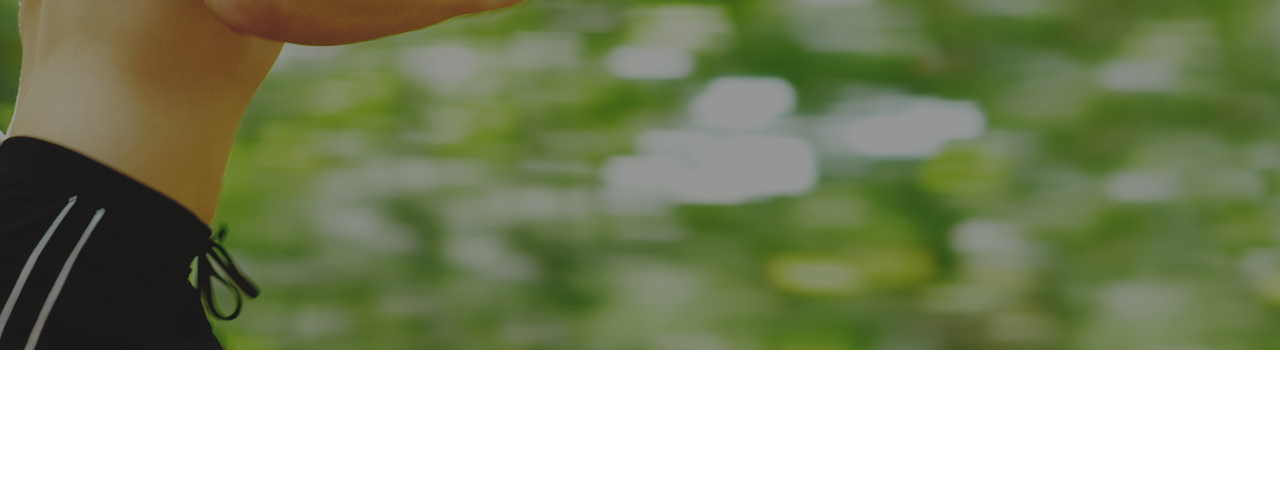
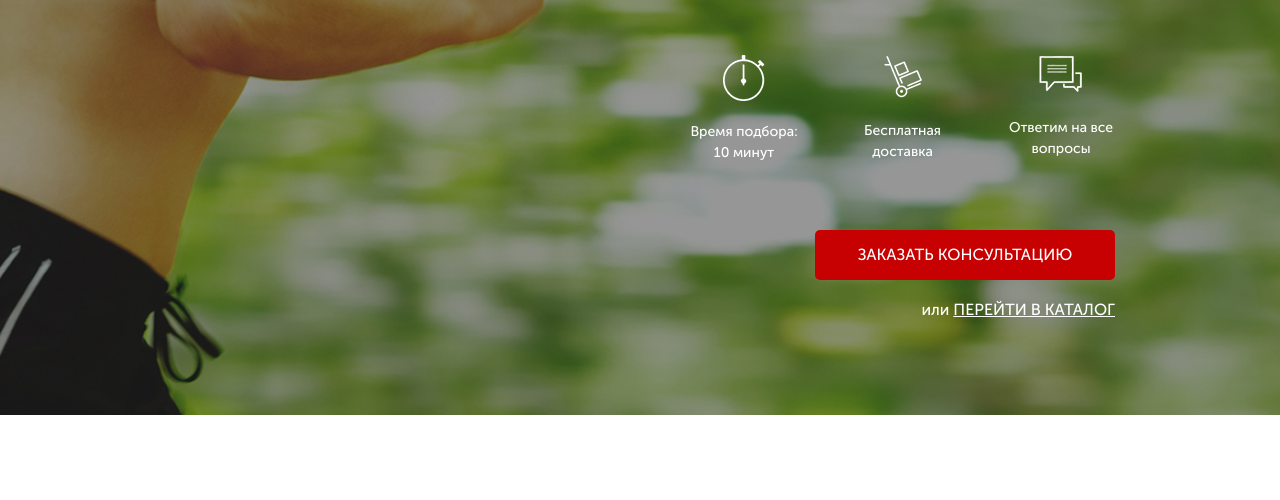
Before and after one commit to sergeybabak/pulse, a website: page src/index.html in a window 1280 px wide. Shown: the part 300-800 px from the top of the page. Drawn offline with Linux system fonts and the light colour scheme.

Commit message:
end promo

```diff
--- a/src/index.html
+++ b/src/index.html
@@ -24,6 +24,33 @@
                     <button class="button">заказать звонок</button>
                 </div>
             </header>
+
+            <div class="promo__wrapper">
+                <h1 class="promo__header">Подбор пульсометра</h1>
+                <h2 class="promo__subheader">с учётом Вашего уровня подготовки</h2>
+
+                <div class="promo__icons">
+                    <div class="promo__icon">
+                        <img src="icons/main/icon01.png" alt="icon01">
+                        Время подбора: 10 минут
+                    </div>
+                    <div class="promo__icon">
+                        <img src="icons/main/icon02.png" alt="icon02">
+                        Бесплатная доставка
+                    </div>
+                    <div class="promo__icon">
+                        <img src="icons/main/icon03.png" alt="icon03">
+                        Ответим на все вопросы
+                    </div>
+                </div>
+
+                <button class="button button_main">заказать кОНСУЛЬТАЦИЮ</button>
+
+                <div class="promo__link">
+                    или
+                    <a href="#">ПЕРЕЙТИ В КАТАЛОГ</a>
+                </div>
+            </div>
         </div>
     </div>
 </body>
--- a/src/sass/blocks/_buttons.scss
+++ b/src/sass/blocks/_buttons.scss
@@ -9,4 +9,10 @@
     border-radius: 5px;
     background-color: $main-color;
     border: none;
+    &_main {
+        margin-top: 67px;
+        width: 300px;
+        height: 50px;
+        font-size: 16px;
+    }
 }
--- a/src/sass/blocks/_promo.scss
+++ b/src/sass/blocks/_promo.scss
@@ -2,4 +2,53 @@
     min-height: 650px;
     padding: 21px 0 93px 0;
     background: url(../../img/bg_women.jpg) center (center/cover) no-repeat;
+    &__wrapper {
+        display: flex;
+        flex-direction: column;
+        align-items: flex-end;
+        margin-top: 90px;
+    }
+    &__header {
+        font-size: 42px;
+        font-weight: 700;
+        text-transform: uppercase;
+        color: #fff;
+    }
+    &__subheader {
+        margin-top: 17px;
+        font-weight: 500;
+        font-size: 24px;
+        line-height: 24px;
+        text-transform: uppercase;
+        color: #fff;
+    }
+    &__icons {
+        margin-top: 65px;
+        width: 425px;
+        display: flex;
+        justify-content: space-between;
+    }
+    &__icon {
+        width: 108px;
+        font-weight: 500;
+        font-size: 14px;
+        text-align: center;
+        color: #fff;
+        img {
+            display: block;
+            margin: 0 auto;
+            margin-bottom: 20px;
+        }
+    }
+    &__link {
+        margin-top: 18px;
+        font-weight: 500;
+        font-size: 16px;
+        color: #fff;
+        a {
+            color: #fff;
+            text-transform: uppercase;
+            text-decoration: underline;
+        }
+    }
 }
```
Also changed, not shown: src/css/style.min.css, src/icons/main/icon01.png (renamed from src/icons/First/019_timer_time_stopwatch_2-64.png), src/icons/main/icon02.png (renamed from src/icons/First/app 08 hand cart 64.png), src/icons/main/icon03.png (renamed from src/icons/First/messages 64.png), 1 other file.
